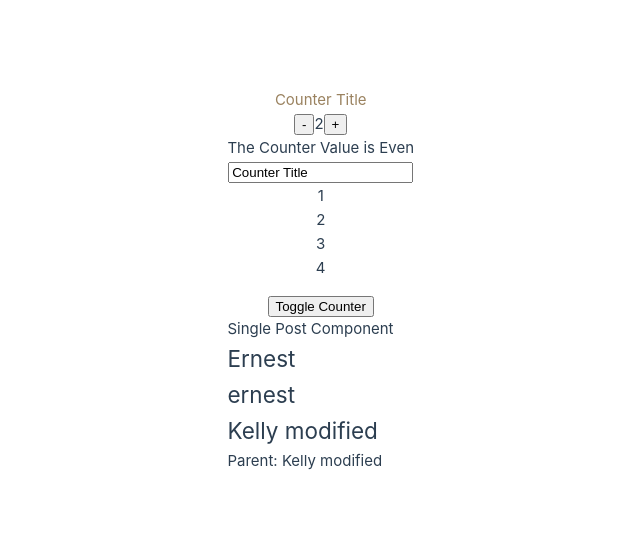
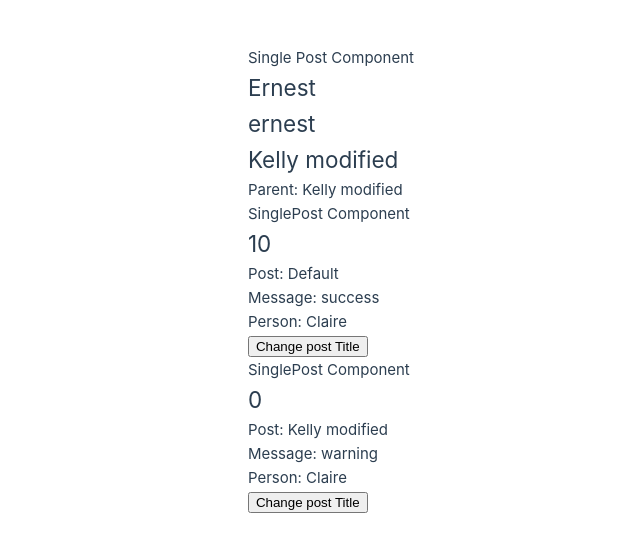
Before and after one commit to JeongAhYoon/vue_practice, a Vue app: page / in a window 1280 px wide. Shown: the top 552 px of the page, without its empty margins (226-866 px from the left). Built offline with nearby package versions, Linux system fonts and the light colour scheme.

Commit message:
props validation

```diff
--- a/src/App.vue
+++ b/src/App.vue
@@ -1,6 +1,6 @@
 <template>
   <div>
-    <counter-component v-if="showCounter" ref="counterRef"></counter-component>
+    <!-- <counter-component v-if="showCounter" ref="counterRef"></counter-component>
     <div
       :style="{ marginTop: '1rem', display: 'flex', justifyContent: 'center' }"
     >
@@ -8,7 +8,7 @@
         Toggle Counter
       </button>
     </div>
-    <!-- <TemplateSyntax />
+    <TemplateSyntax />
 <ComputedComponent />
 <ClassComponent class="foo bar"/>
 <StyleComponent class="foo bar"/>
@@ -20,6 +20,8 @@
 <WatchEffectComponent /> -->
 <SinglePost v-bind="postDetails" :post="post"/>
 <div>Parent: {{ post.name }}</div>
+<PropsValidation :id="10" message="success" :updatedTitle="updateTitle" :person="person" />
+<PropsValidation :post="post" message="warning" :updatedTitle="updateTitle" :person="person" />
     <div style="margin-top: 15rem"></div>
   </div>
 </template>
@@ -36,18 +38,26 @@
 // }
 import CounterComponent from './components/Counter.vue' //change it locally
 import { onBeforeUpdate, onMounted, onUpdated, ref, reactive } from "vue";
+import Person from './components/Person.js'
 import SinglePost from './components/SinglePost.vue';
+import PropsValidation from './components/PropsValidation.vue';
 const showCounter = ref(true);
 const counterRef = ref(null);
 const postDetails = {
   title: 'Ernest',
   age: 49
 };
-
 const post = reactive({
   id: 1,
   name: "randomName"
 });
+const updateTitle = () => {
+  post.name = 'changed from parent';
+}
+
+const person = new Person('Claire', 11);
+
+
 const postTitle = ref('Claire is cute')
 // onBeforeUpdate(() => {
 //   console.log("before Update");
@@ -56,7 +66,7 @@ const postTitle = ref('Claire is cute')
 //   console.log("on Update");
 // });
 onMounted(() => {
-  console.log(counterRef.value.increaseCounter());
-  console.log(counterRef.value.increaseCounter());
+  //console.log(counterRef.value.increaseCounter());
+  //console.log(counterRef.value.increaseCounter());
 })
 </script>
--- /dev/null
+++ b/src/components/Person.js
@@ -0,0 +1,6 @@
+export default class Person {
+    constructor(name, age) {
+        this.name = name;
+        this.age = age;
+    }
+}
--- /dev/null
+++ b/src/components/PropsValidation.vue
@@ -0,0 +1,44 @@
+<template>
+  <div>SinglePost Component</div>
+  <h2>{{ id }}</h2>
+  <div>Post: {{ post.name }}</div>
+  <div>Message: {{ message }}</div>
+  <div>Person: {{ person.name }}</div>
+  <div>
+    <button @click="updatedTitle">Change post Title</button>
+  </div>
+</template>
+<script setup>
+import Person from './Person';
+// const props = defineProps({
+//     id: [String, Number]
+// })
+const props = defineProps({
+  id: {
+    type: Number,
+    default: 0,
+    // required: true
+  },
+  post: {
+    type: Object,
+    default(rowProps) {
+      return { name: "Default", id: 1000 };
+    },
+  },
+  message: {
+    type: String,
+    validator(value) {
+        return ['success', 'warning'].includes(value);
+    }
+  },
+  updatedTitle: {
+    type: Function,
+    default() {
+        return 'Welcome';
+    }
+  },
+  person: {
+    type: Person
+  }
+});
+</script>
--- a/src/main.js
+++ b/src/main.js
@@ -16,7 +16,7 @@ import WatchEffectComponent from './components/WatchEffectComponent.vue';
 //globally.. access anywhere in the app
 //we can chain
 const app = createApp(App);
-//app.component('Counter', Counter).component('TemplateSyntax', TemplateSyntax);
+app.component('TemplateSyntax', TemplateSyntax);
 app.component('ComputedComponent', ComputedComponent);
 app.component('ClassComponent', ClassComponent);
 app.component('StyleComponent', StyleComponent);
```
